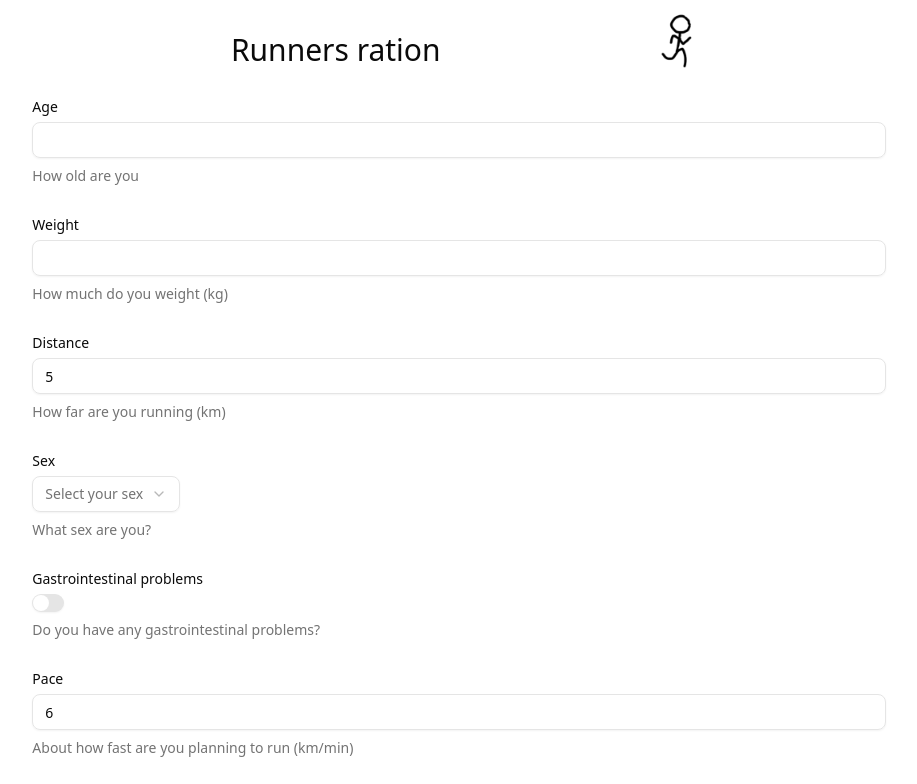
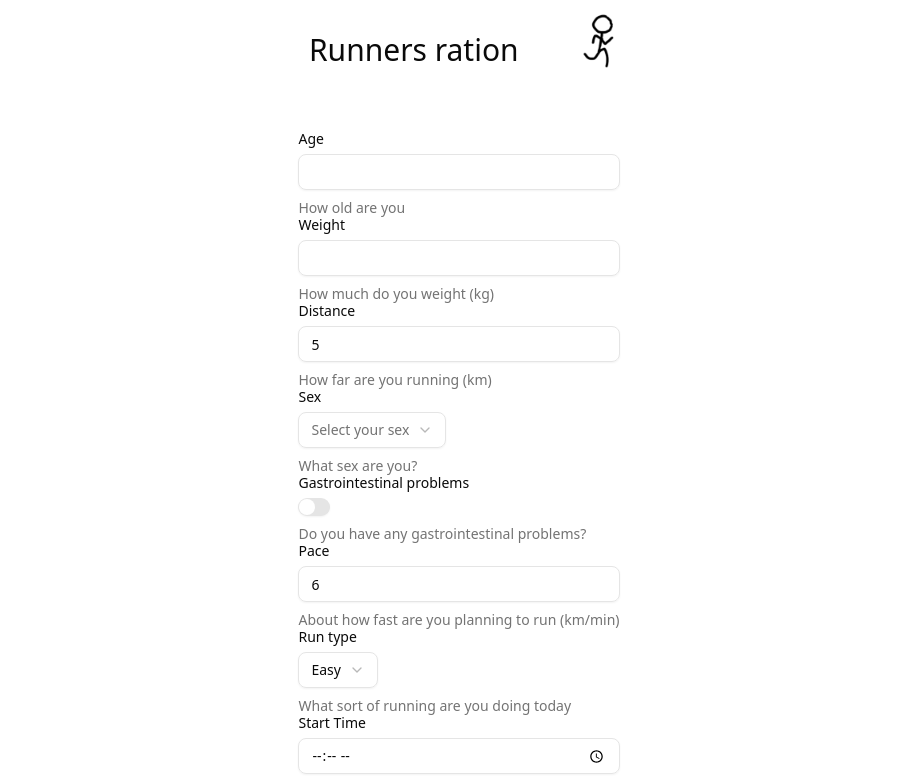
Before and after one commit to david11267/runners-ration, a React (Vite) app: page / in a window 1280 px wide. Shown: the top 784 px of the page, without its empty margins (181-1098 px from the left). Built offline with nearby package versions, Linux system fonts and the light colour scheme.

Commit message:
added better styling

```diff
--- a/src/App.tsx
+++ b/src/App.tsx
@@ -3,7 +3,7 @@ import RunForm from "./components/RunForm";
 
 function App() {
   return (
-    <div className="grid  grid-cols-6 ">
+    <div className="grid  flex flex-col justify-center ">
       <div className="col-start-2 col-span-4 ">
         <div className="flex justify-evenly">
           <h1 className="text-3xl text-center m-8"> Runners ration</h1>
--- a/src/components/RunForm.tsx
+++ b/src/components/RunForm.tsx
@@ -50,7 +50,7 @@ export default function RunForm() {
 
   return (
     <Form {...form}>
-      <form onSubmit={form.handleSubmit(onSubmit)} className="space-y-8">
+      <form onSubmit={form.handleSubmit(onSubmit)} className="p-8">
         <FormField
           control={form.control}
           name="age"
```
